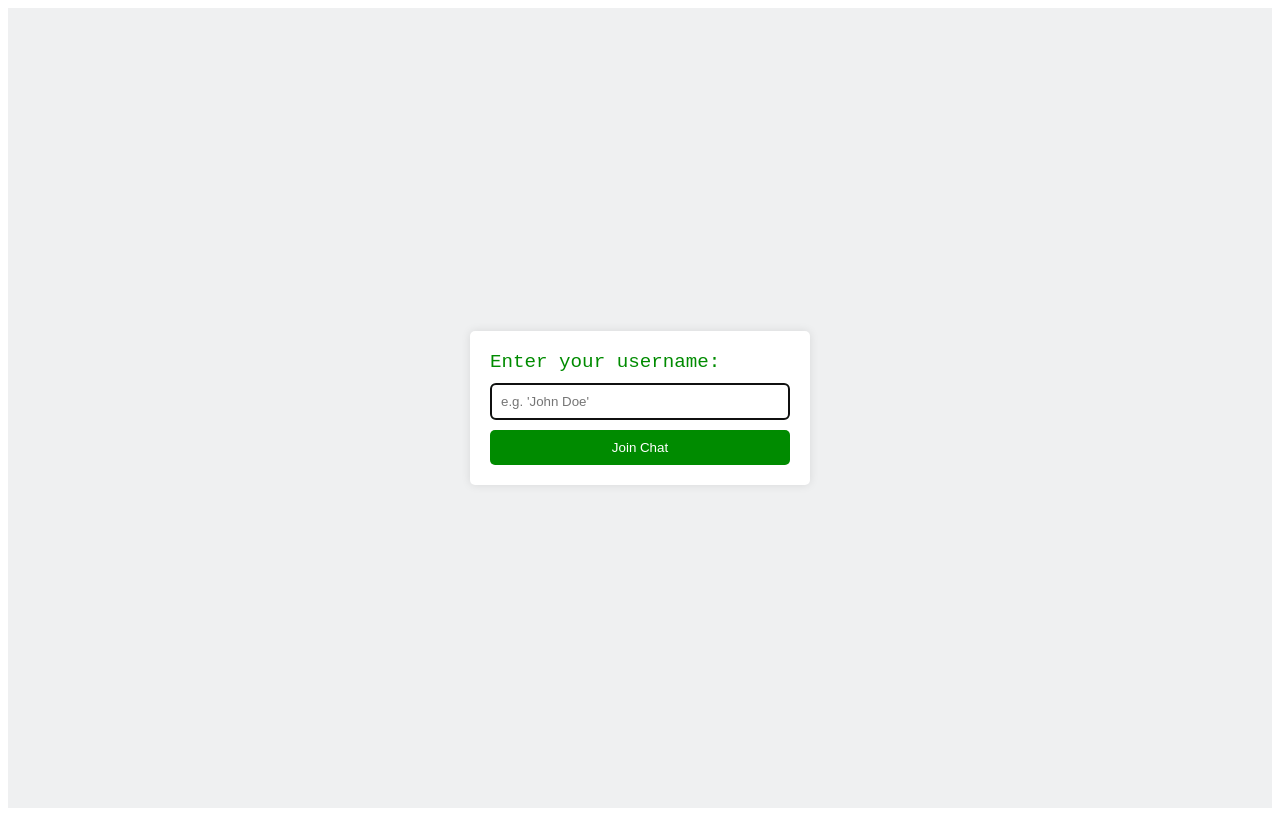
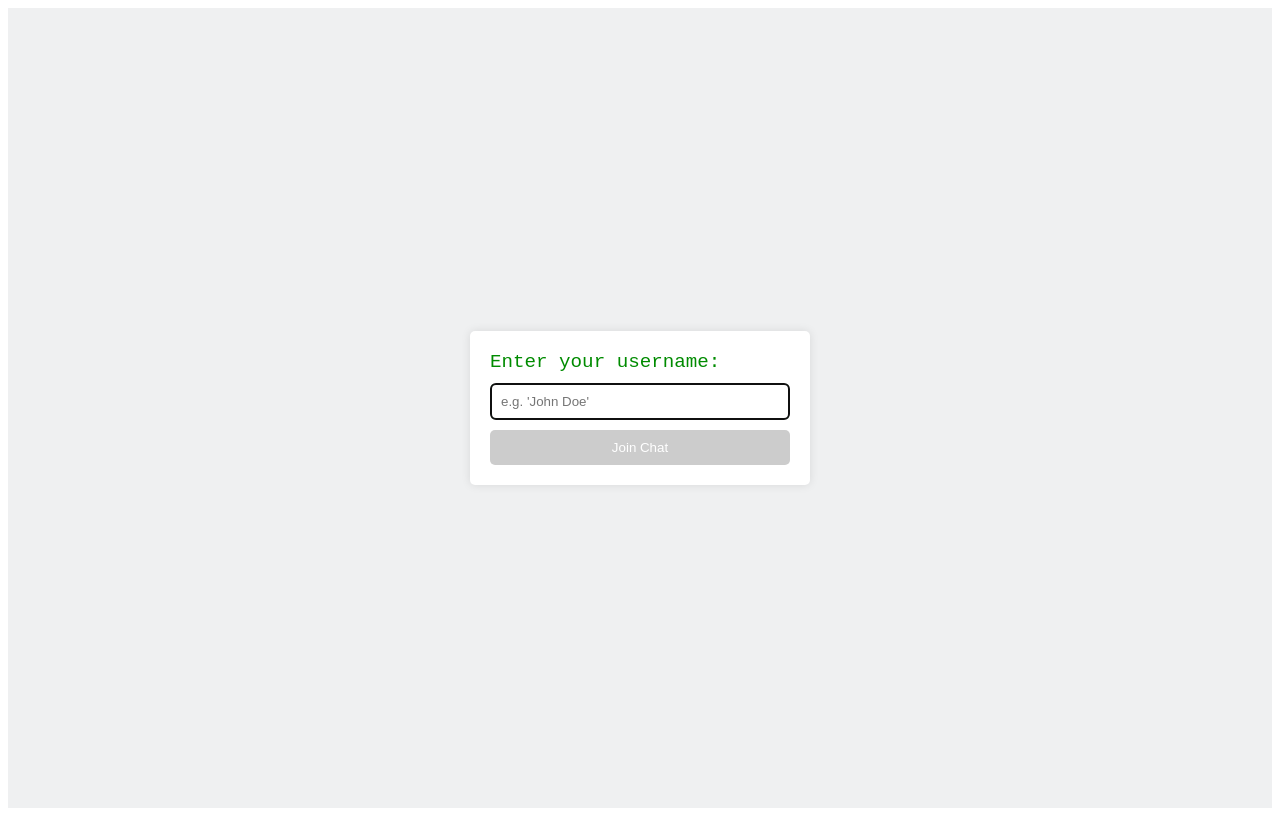
Before and after one commit to markwetzel/ChatApp, a React app in the folder client/: page / in a window 1280 px wide. Built offline with nearby package versions, Linux system fonts and the light colour scheme; the HTML template or start-up script is replaced by a standard one.

Commit message:
Added form validation and autocomplete off to UsernameEntryPage component

```diff
--- a/client/src/components/UsernameEntryPage.module.css
+++ b/client/src/components/UsernameEntryPage.module.css
@@ -5,7 +5,7 @@
   align-items: center;
   height: 100vh;
   background-color: #eff0f1;
-  font-family: 'Courier New', Courier, monospace;
+  font-family: "Courier New", Courier, monospace;
 }
 
 .form {
@@ -20,7 +20,7 @@
 
 .label {
   font-size: 1.2em;
-  color: #008B00;
+  color: #008b00;
   margin-bottom: 10px;
 }
 
@@ -28,14 +28,14 @@
   margin-bottom: 10px;
   padding: 10px;
   border-radius: 5px;
-  border: 1px solid #008B00;
+  border: 1px solid #008b00;
 }
 
 .button {
   padding: 10px;
   border-radius: 5px;
   border: none;
-  background-color: #008B00;
+  background-color: #008b00;
   color: white;
   cursor: pointer;
 }
@@ -44,3 +44,8 @@
   color: red;
   margin-top: 10px;
 }
+
+.button.disabled {
+  background-color: #cccccc;
+  cursor: not-allowed;
+}
--- a/client/src/components/UsernameEntryPage.tsx
+++ b/client/src/components/UsernameEntryPage.tsx
@@ -27,8 +27,11 @@ const UsernameEntryPage = ({ setUsername }: UsernamePageProps) => {
   return (
     <div className={styles.container}>
       <form onSubmit={handleSubmit} className={styles.form}>
-        <label htmlFor='username' className={styles.label}>Enter your username:</label>
+        <label htmlFor='username' className={styles.label}>
+          Enter your username:
+        </label>
         <input
+          autoComplete='off'
           id='username'
           type='text'
           value={tempUsername}
@@ -39,7 +42,17 @@ const UsernameEntryPage = ({ setUsername }: UsernamePageProps) => {
           maxLength={20}
         />
         {error && <p className={styles.error}>{error}</p>}
-        <button type='submit' className={styles.button}>
+        <button
+          type='submit'
+          className={`${styles.button} ${
+            tempUsername.trim().length < 3 || tempUsername.trim().length > 20
+              ? styles.disabled
+              : ""
+          }`}
+          disabled={
+            tempUsername.trim().length < 3 || tempUsername.trim().length > 20
+          }
+        >
           Join Chat
         </button>
       </form>
```
